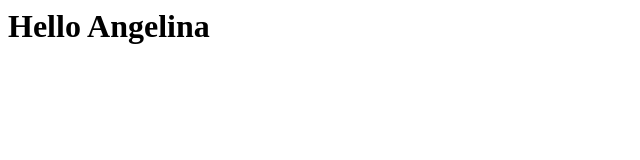
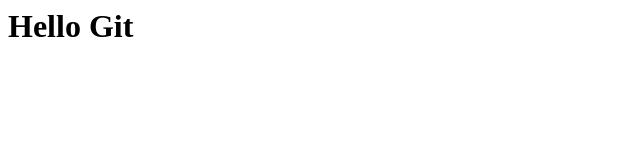
Before and after one commit to AngelinaDarenina/git-sample, a plain HTML site: page index.html in a window 1280 px wide. Shown: the whole page, without its empty margins (0-640 px from the left). Drawn offline with Linux system fonts and the light colour scheme.

Commit message:
Revert "Wrong commit"
This reverts commit d05fe72a9b8fe9fd234ec064015d2fd7b12ac9f5.

```diff
--- a/index.html
+++ b/index.html
@@ -1 +1 @@
-<h1>Hello Angelina</h1>
+<h1>Hello Git</h1>
```
